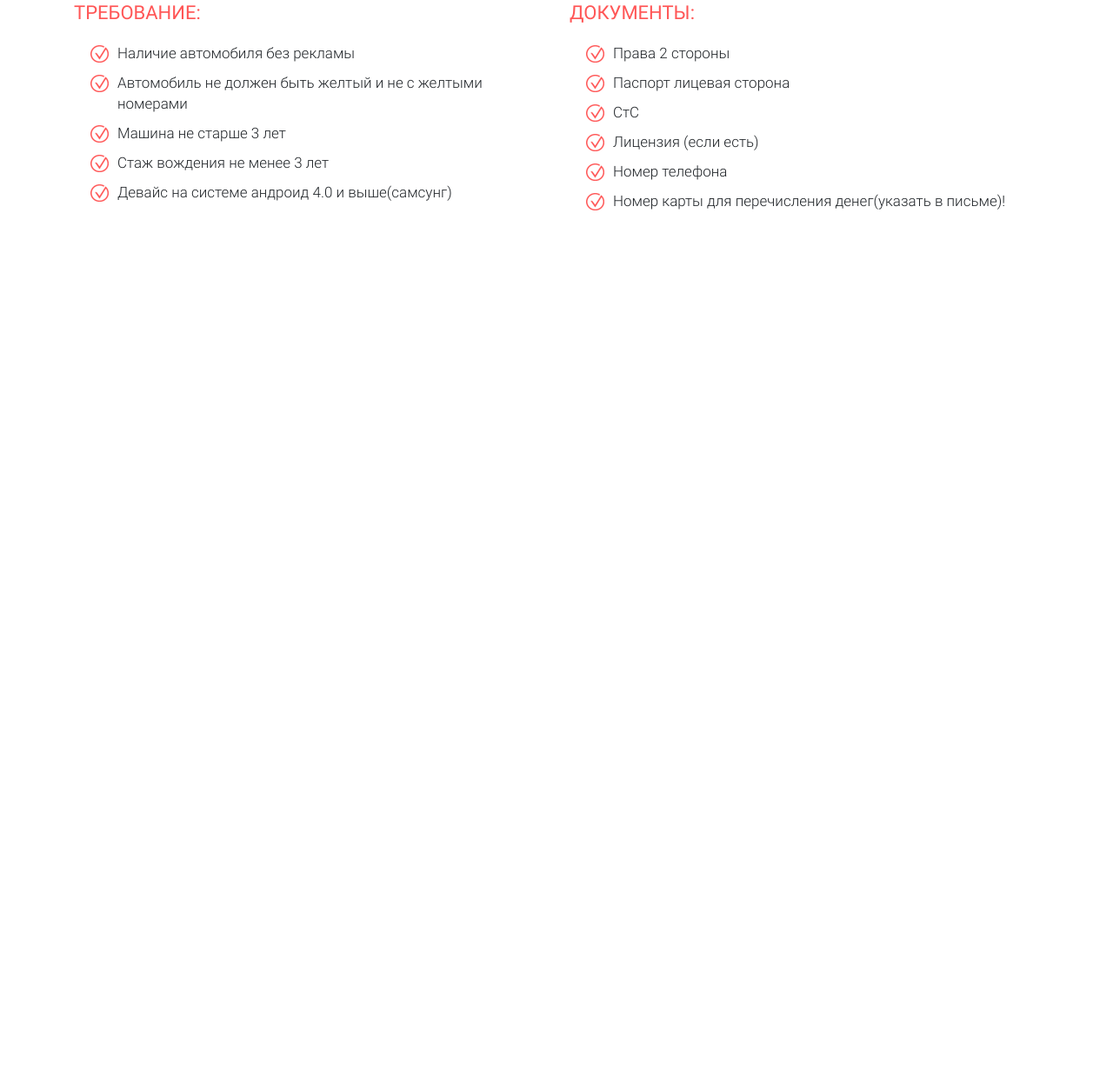
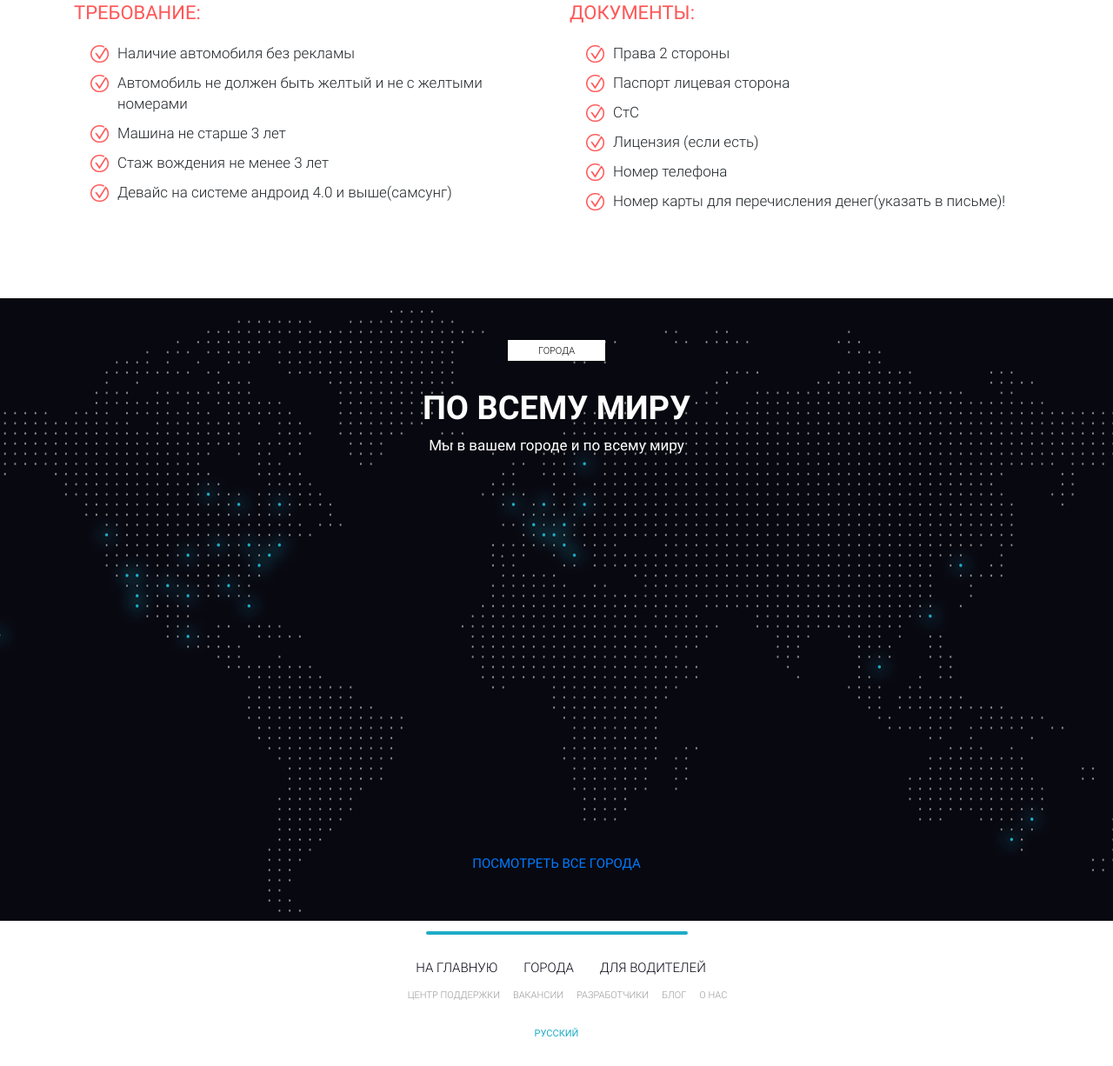
Before and after one commit to IgorBerezhnoy/Udemy_WebDeveloper, a plain HTML site: page module_2/project_less_26/srs/index.html in a window 1280 px wide. Shown: the part 4214-5440 px from the top of the page at 87% size. Before the commit the page ends 4557 px from the top, so only its background shows below. Drawn offline with Linux system fonts and the light colour scheme.

Commit message:
fished lesson homeWork lesson 33

```diff
--- a/module_2/project_less_26/srs/index.html
+++ b/module_2/project_less_26/srs/index.html
@@ -299,5 +299,44 @@
     </div>
   </div>
 </section>
+<section class="world">
+  <div class="container">
+    <div class="label world_label">города</div>
+    <div class="title world_title">По всему миру</div>
+    <div class="subtitle world_subtitle">Мы в вашем городе и по всему миру</div>
+    <a class="world_All_city" href="" alt="посмотреть все города">посмотреть все города</a>
+  </div>
+</section>
+<section class="footer">
+  <div class="container">
+    <div class="separator"></div>
+    <footer>
+<!--      <div class="footer_network_icons">-->
+<!--        <img src="" alt="" class="footer_network_icons_icon">-->
+<!--        <img src="" alt="" class="footer_network_icons_icon">-->
+<!--        <img src="" alt="" class="footer_network_icons_icon">-->
+<!--        <img src="" alt="" class="footer_network_icons_icon">-->
+<!--      </div>-->
+      <ul class="footer_first_footer">
+        <li>на главную</li>
+        <li>города</li>
+        <li>для водителей</li>
+      </ul>
+      <ul  class="footer_second_footer">
+        <li>центр поддержки</li>
+        <li>вакансии</li>
+        <li>разработчики</li>
+        <li>блог</li>
+        <li>о нас</li>
+      </ul>
+      <div class="footer_language">русский</div>
+<!--      <div class="footer_stores">-->
+<!--        <img src="" alt="">-->
+<!--        <img src="" alt="">-->
+<!--        <img src="" alt="">-->
+<!--      </div>-->
+    </footer>
+  </div>
+</section>
 </body>
 </html>
--- a/module_2/project_less_26/srs/sass/style.sass
+++ b/module_2/project_less_26/srs/sass/style.sass
@@ -351,3 +351,74 @@ nav
 			li
 				&:before
 					background: url("../icons/little_icn/red.png") center center/cover no-repeat
+
+.world
+	min-height: 716px
+	padding: 48px 22px
+	background: url("../img/bacground/world_bg.png") center center/cover no-repeat
+
+	&_label
+		background-color: white
+		color: black
+
+	&_title
+		color: white
+		margin-top: 26px
+
+	&_subtitle
+		color: white
+		margin-top: 2px
+
+	&_All_city
+		text-align: center
+		display: block
+		margin: 456px auto 0
+		font-size: 15px
+		font-weight: 400
+		text-transform: uppercase
+
+.footer
+	min-height: 157px
+	padding: 12px 0 29px 0
+
+	.separator
+		background-color: $main_color
+		width: 301px
+		height: 4px
+		margin: 0 auto
+		border-radius: 5px
+
+	&_first_footer
+		margin: 27px 0 0 0
+		display: flex
+		justify-content: center
+		align-items: center
+		list-style-type: none
+
+		li
+			margin-right: 30px
+			color: #070716
+			font-size: 15px
+			font-weight: 300
+			text-transform: uppercase
+
+	&_second_footer
+		height: 40px
+		display: flex
+		justify-content: center
+		align-items: center
+		list-style-type: none
+
+		li
+			margin-right: 15px
+			color: #999
+			font-size: 11px
+			font-weight: 300
+			line-height: 68px
+			text-transform: uppercase
+	&_language
+		color: $main_color
+		text-align: center
+		font-size: 11px
+		font-weight: 400
+		text-transform: uppercase
```
Also changed, not shown: module_2/project_less_26/srs/css/style.css.
